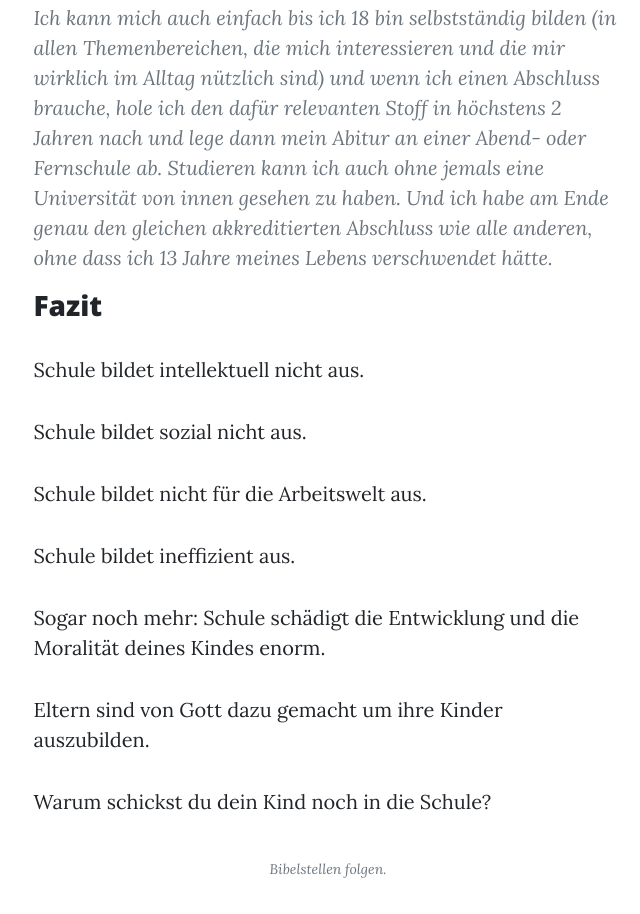
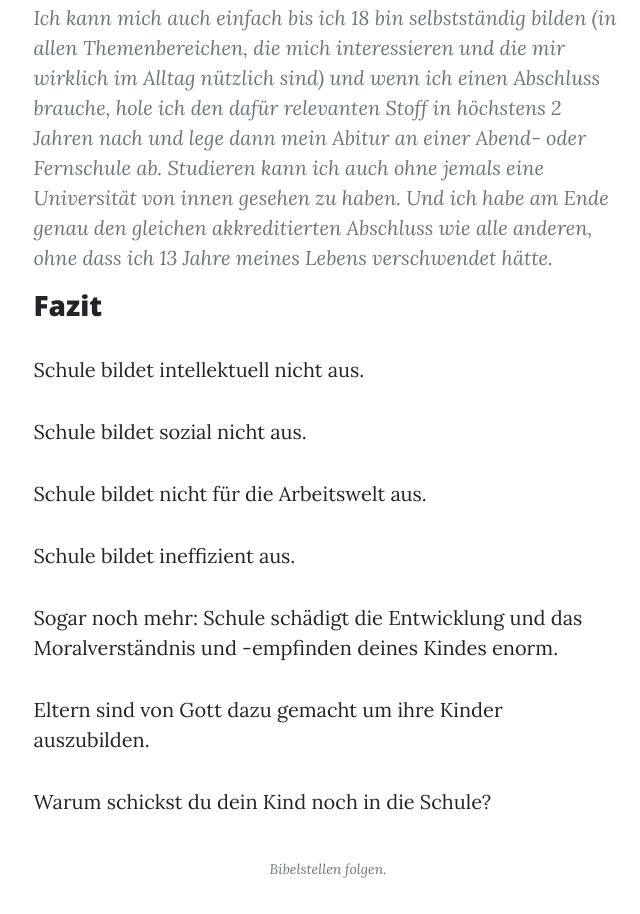
Before and after one commit to jackletran/schule, a plain HTML site: page index.html in a window 1280 px wide. Shown: the part 8061-8975 px from the top of the page, without its empty margins (312-952 px from the left). Drawn offline with nearby package versions, Linux system fonts and the light colour scheme.

Commit message:
Update index.html

```diff
--- a/index.html
+++ b/index.html
@@ -400,7 +400,7 @@
             <p>Schule bildet nicht für die Arbeitswelt aus.</p>
             <p>Schule bildet ineffizient aus.</p>
             <p>
-              Sogar noch mehr: Schule schädigt die Entwicklung und die Moralität
+              Sogar noch mehr: Schule schädigt die Entwicklung und das Moralverständnis und -empfinden
               deines Kindes enorm.
             </p>
             <p>Eltern sind von Gott dazu gemacht um ihre Kinder auszubilden.</p>
```
